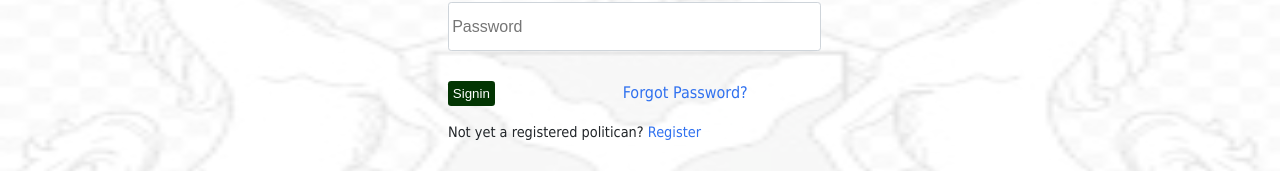
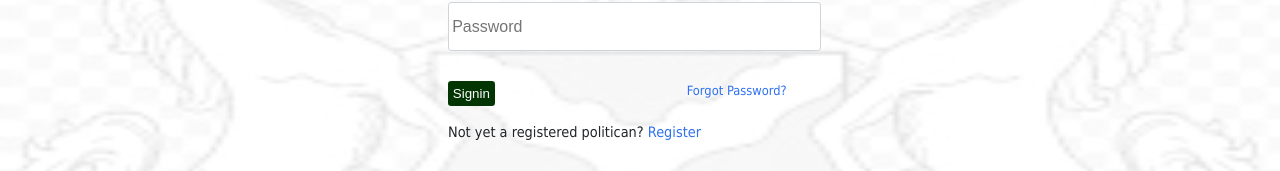
Before and after one commit to codexempire/politico, a plain HTML site: page UI/index.html in a window 1280 px wide. Shown: the part 276-447 px from the top of the page. Drawn offline with Linux system fonts and the light colour scheme.

Commit message:
Add files via upload

```diff
--- a/UI/script/css/main.css
+++ b/UI/script/css/main.css
@@ -213,7 +213,8 @@ p {
 }
 
 .forget{
-  margin-left: 8rem;
+  margin-left: 50%;
+  font-size: .8rem;
 }
 
 .form_controller {
```
